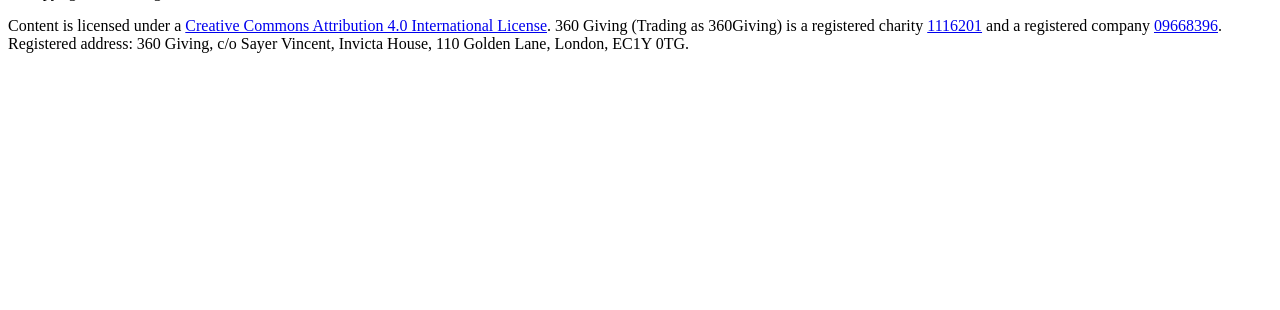
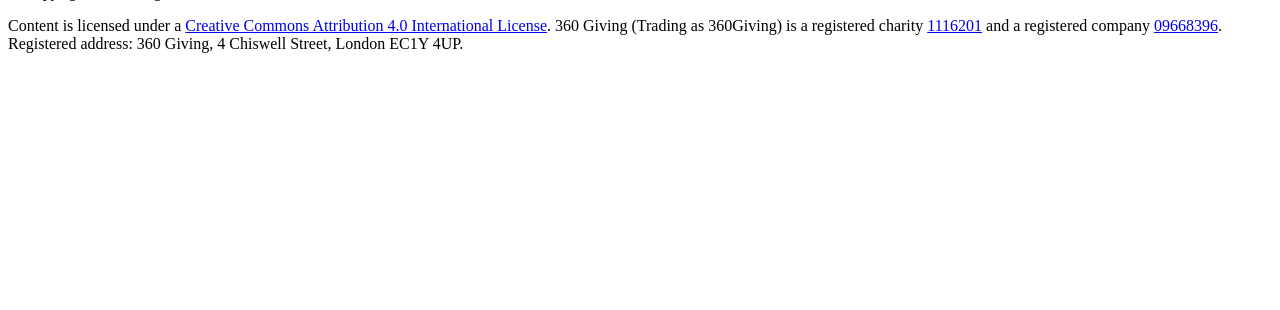
Before and after one commit to ThreeSixtyGiving/uk-grantmaking-data-cleaning, a Python web app: template jinja2/docs/index.html in a window 1280 px wide. Shown: the part 490-800 px from the top of the page. Run offline with Jinja, Linux system fonts and the light colour scheme; the template is opened without the code that fills it, so the values that code supplies are empty; some libraries are stand-ins or nearby versions.

Commit message:
update company address

```diff
--- a/jinja2/components/footer.html.j2
+++ b/jinja2/components/footer.html.j2
@@ -10,5 +10,5 @@
             data-id="https://register-of-charities.charitycommission.gov.uk/charity-details/?regId=1116201&amp;subId=0">1116201</a>
         and a registered company <a href="https://beta.companieshouse.gov.uk/company/09668396" data-type="link"
             data-id="https://beta.companieshouse.gov.uk/company/09668396">09668396</a>. Registered address: 360
-        Giving, c/o Sayer Vincent, Invicta House, 110 Golden Lane, London, EC1Y 0TG.</p>
+        Giving, 4 Chiswell Street, London EC1Y 4UP.</p>
 </footer>
```
